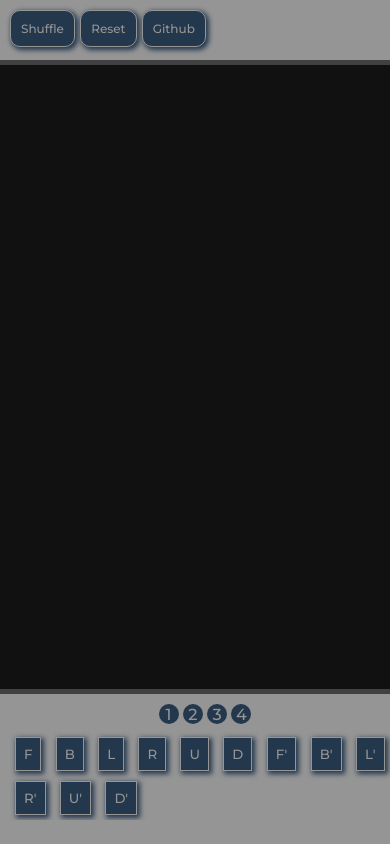
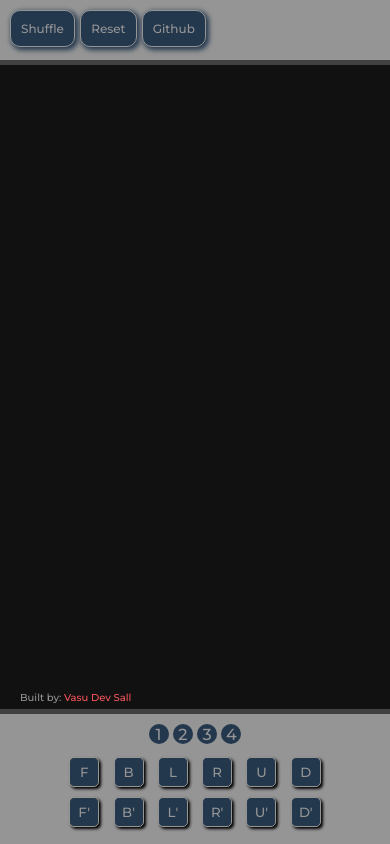
Before and after one commit to vasudevsall/Rubiks-cube, a website with bundled scripts: page index.html in a window 390 px wide. Built offline with nearby package versions, Linux system fonts and the light colour scheme; files whose address does not match are found by name.

Commit message:
Major Style Upgrades and minor style bug fixes

```diff
--- a/css/index.css
+++ b/css/index.css
@@ -225,6 +225,7 @@ h4.small-not-visible {
     transform: scale(1);
     transition: transform 0.5s;
     position: relative;
+    text-align: center;
 }
 .carousel a {
     display: inline-flex;
@@ -249,29 +250,34 @@ h4.small-not-visible {
     }
     #canvas-div {
         width: 100vw;
-        height: calc(100vh - 210px);
+        height: calc(100vh - 190px);
     }
     #bottom-button-div {
         display: block;
         position: fixed;
-        height: 130px;
+        height: 110px;
         width: 100vw;
         background-color: var(--color-back);
         bottom: 0;
-        padding: 10px;
+        padding: 10px 0;
         border-top: 5px inset var(--color-back);
     }
     #bottom-button-div button {
-        display: inline-block;
+        display: inline-flex;
+        justify-content: center;
+        align-items: center;
         margin: 5px;
         background-color: var(--color-front);
         color: var(--color-back);
         padding: 8px;
+        height: 30px;
+        width: 30px;
         font-family: 'Montserrat', sans-serif;
         text-decoration: none;
         cursor: pointer;
-        border: 1px solid var(--color-back);
-        box-shadow: 2px 2px 5px 1px var(--color-front);
+        border-radius: 5px;
+        border: 1px ridge var(--color-back);
+        box-shadow: 2px 2px 3px 0 #000;
     }
     .big-screen-anchor{
         display: none;
@@ -281,7 +287,7 @@ h4.small-not-visible {
     }
 
     #personal-div {
-        bottom: 100px;
+        bottom: 130px;
         font-size: 10px;
     }
 }
--- a/index.html
+++ b/index.html
@@ -237,7 +237,7 @@
                 <button class="bottom-button" value="108">L</button>
                 <button class="bottom-button" value="114">R</button>
                 <button class="bottom-button" value="117">U</button>
-                <button class="bottom-button" value="100">D</button>
+                <button class="bottom-button" value="100">D</button><br/>
                 <button class="bottom-button" value="70">F'</button>
                 <button class="bottom-button" value="66">B'</button>
                 <button class="bottom-button" value="76">L'</button>
@@ -248,7 +248,7 @@
             <div class="carousel-item" id="c-item-2">
                 <button class="bottom-button" value="109">M</button>
                 <button class="bottom-button" value="101">E</button>
-                <button class="bottom-button" value="115">S</button>
+                <button class="bottom-button" value="115">S</button><br/>
                 <button class="bottom-button" value="77">M'</button>
                 <button class="bottom-button" value="69">E'</button>
                 <button class="bottom-button" value="83">S'</button>
@@ -259,7 +259,7 @@
                 <button class="bottom-button" value="52">l</button>
                 <button class="bottom-button" value="51">r</button>
                 <button class="bottom-button" value="53">u</button>
-                <button class="bottom-button" value="54">d</button>
+                <button class="bottom-button" value="54">d</button><br/>
                 <button class="bottom-button" value="33">f'</button>
                 <button class="bottom-button" value="64">b'</button>
                 <button class="bottom-button" value="36">l'</button>
@@ -270,7 +270,7 @@
             <div class="carousel-item" id="c-item-4">
                 <button class="bottom-button" value="120">x</button>
                 <button class="bottom-button" value="121">y</button>
-                <button class="bottom-button" value="122">z</button>
+                <button class="bottom-button" value="122">z</button><br/>
                 <button class="bottom-button" value="88">x'</button>
                 <button class="bottom-button" value="89">y'</button>
                 <button class="bottom-button" value="90">z'</button>
```
